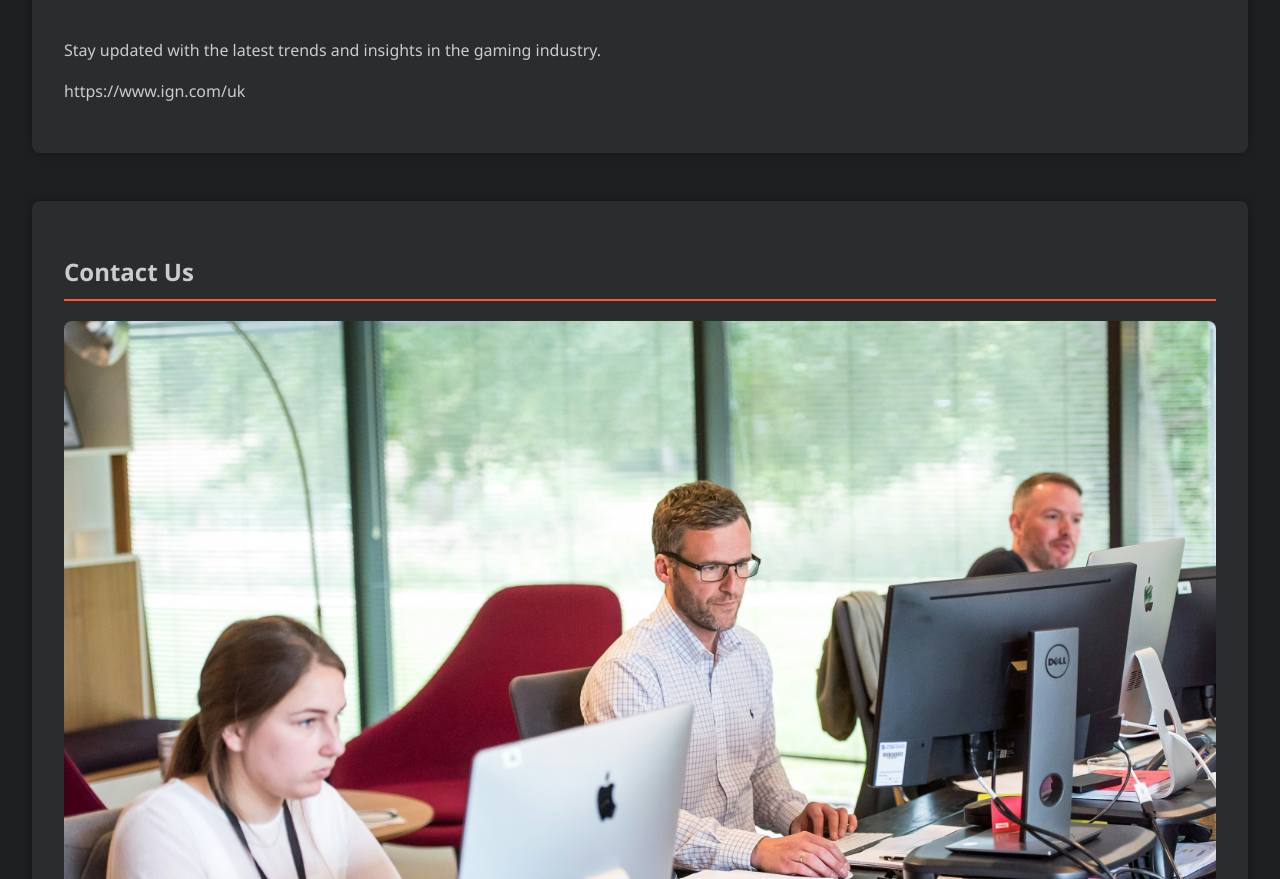
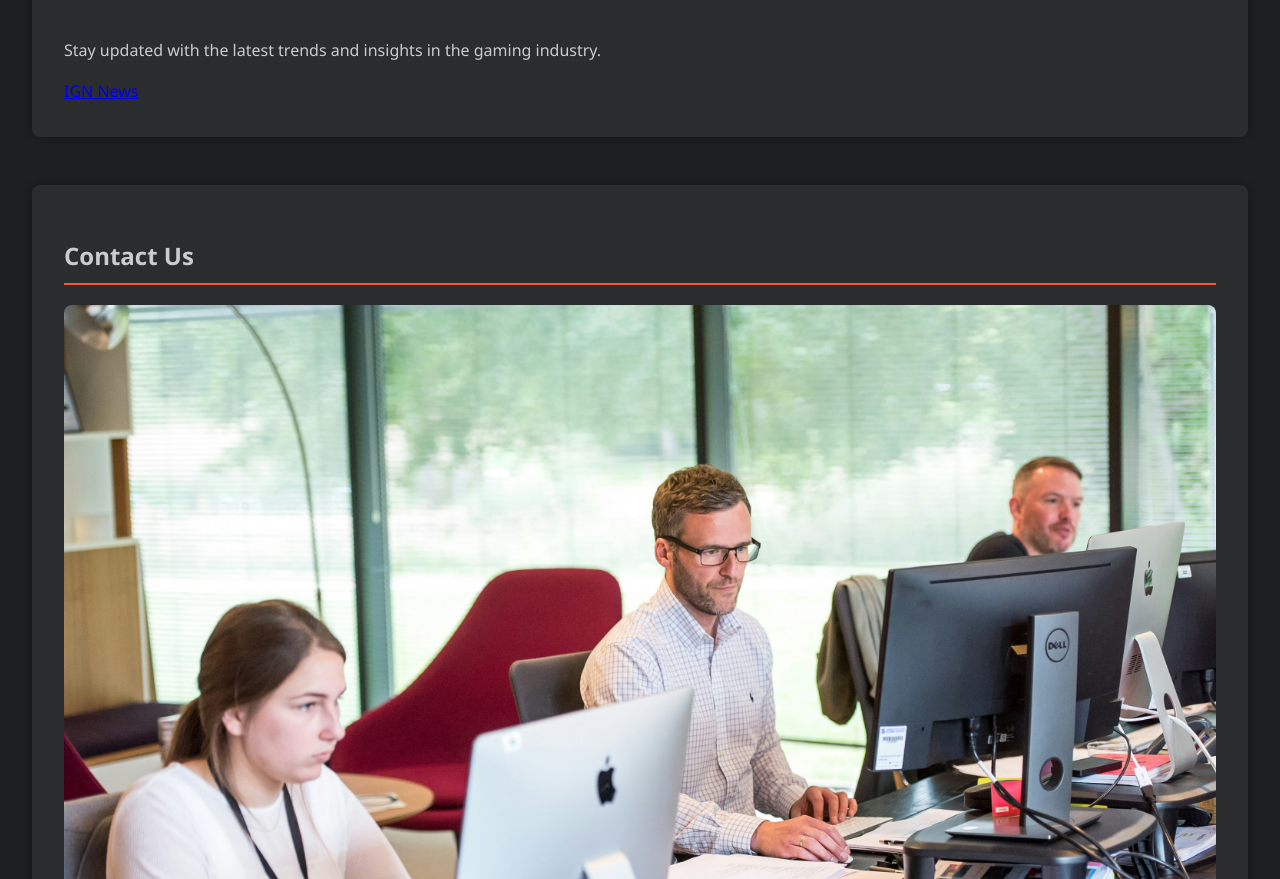
Before and after one commit to djsonic04/thegamechangers, a plain HTML site: page index.html in a window 1280 px wide. Shown: the part 6259-7138 px from the top of the page. Drawn offline with Linux system fonts and the light colour scheme.

Commit message:
Update index.html

```diff
--- a/index.html
+++ b/index.html
@@ -290,7 +290,7 @@
         <h2>Blog</h2>
         <img src="images/blog.jpg" alt="Blog">
         <p>Stay updated with the latest trends and insights in the gaming industry.</p>
-        <p>https://www.ign.com/uk</p>
+        <a href="https://www.ign.com/uk">IGN News</a>
     </section>
 
     <section class="section contact" id="contact">
```
